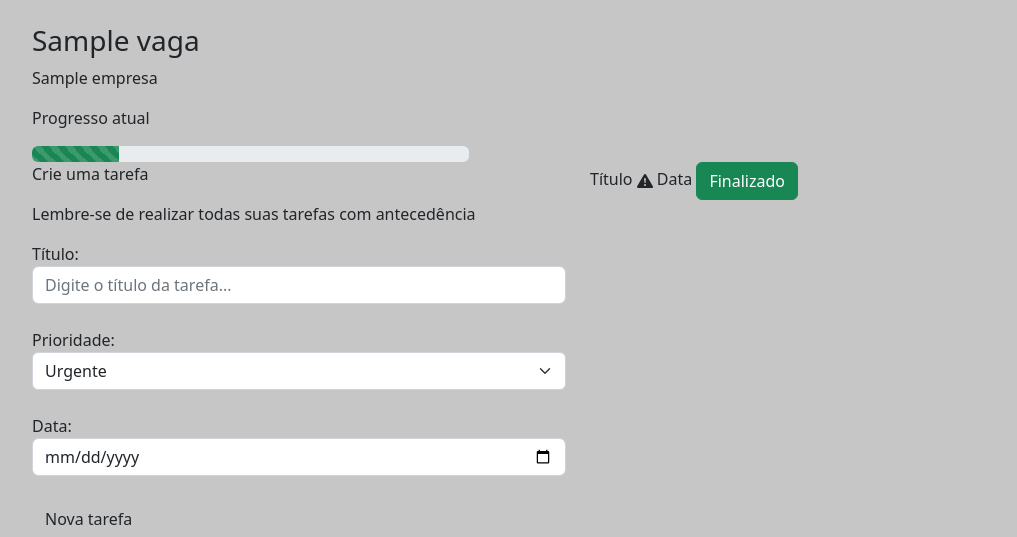
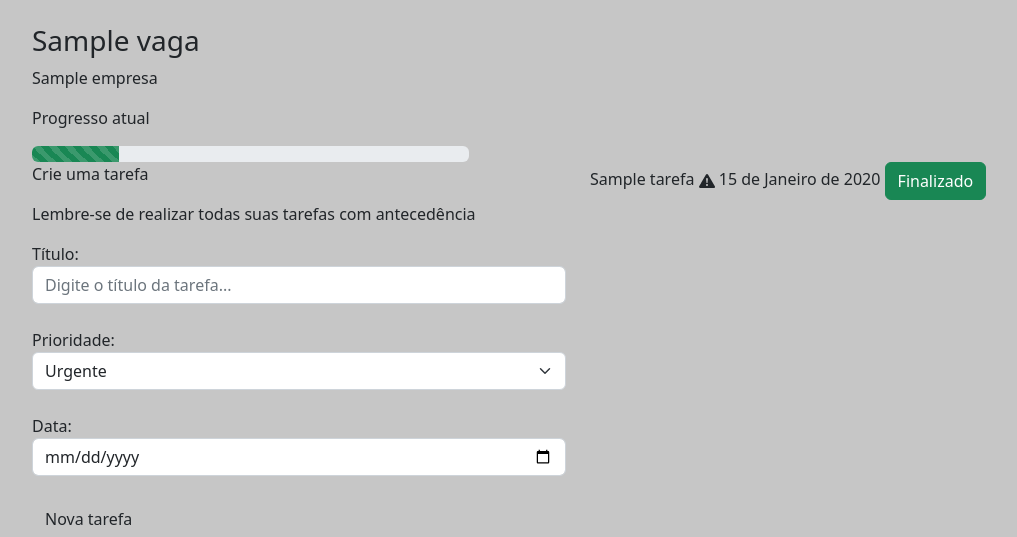
Before and after one commit to GregMasterBr/seletive-gregmaster, a Django app: template seletive/vagas/templates/vaga.html in a window 1280 px wide. Shown: the part 60-597 px from the top of the page, without its empty margins (62-1079 px from the left). Run offline with Django 4.2, Linux system fonts and the light colour scheme; the template is opened without the code that fills it: values that come from a table or form of the project are taken from there, others are empty; tables that the repository leaves empty hold one stand-in row (values such as "Sample post").

Commit message:
Form para adicionar tarefas e listar no template

```diff
--- a/seletive/vagas/templates/vaga.html
+++ b/seletive/vagas/templates/vaga.html
@@ -33,7 +33,7 @@
                     <p>Lembre-se de realizar todas suas tarefas com antecedência</p>
 
 
-                    <form> {% csrf_token %}
+                    <form action="{% url 'nova_tarefa' vaga.id %}" method="POST"> {% csrf_token %}
                         <label>Título:</label>
                         <input name="titulo" type="text" class="form-control input-tarefa" placeholder="Digite o título da tarefa..." />
                         <br>
@@ -55,21 +55,23 @@
 
                 <div class="col-md">
 
+                    {% for tarefa in tarefas %}
                     <div class="li-tarefa">
-                            <label>Título</label>
+                        <label>{{tarefa.titulo}}</label>
                         <label class="prioridade-bloco">
                             <svg class="prioridade-vermelho" xmlns="http://www.w3.org/2000/svg" width="16" height="16" fill="currentColor" class="bi bi-exclamation-triangle-fill" viewBox="0 0 16 16">
                                 <path d="M8.982 1.566a1.13 1.13 0 0 0-1.96 0L.165 13.233c-.457.778.091 1.767.98 1.767h13.713c.889 0 1.438-.99.98-1.767L8.982 1.566zM8 5c.535 0 .954.462.9.995l-.35 3.507a.552.552 0 0 1-1.1 0L7.1 5.995A.905.905 0 0 1 8 5zm.002 6a1 1 0 1 1 0 2 1 1 0 0 1 0-2z"/>
                             </svg>
                         </label>
                         <label class="prioridade-bloco">
-                                Data
+                            {{tarefa.data}}
                         </label>
                         <label class="prioridade-bloco">
                             <a href="#" class="btn btn-success">Finalizado</a>
                         </label>
 
                     </div>
+                {% endfor %}
 
 
 
--- a/seletive/vagas/views.py
+++ b/seletive/vagas/views.py
@@ -43,7 +43,9 @@ def nova_vaga(request):
 
 def vaga(request, id):
     vaga = get_object_or_404(Vagas, id=id)
-    return render(request, 'vaga.html', {'vaga': vaga})
+    tarefas = Tarefa.objects.filter(vaga=vaga).filter(realizada=False)
+    return render(request, 'vaga.html', {'vaga': vaga,
+                                         'tarefas': tarefas,})
 
 
 
```
Lines whose indentation alone changed are shown as unchanged.
